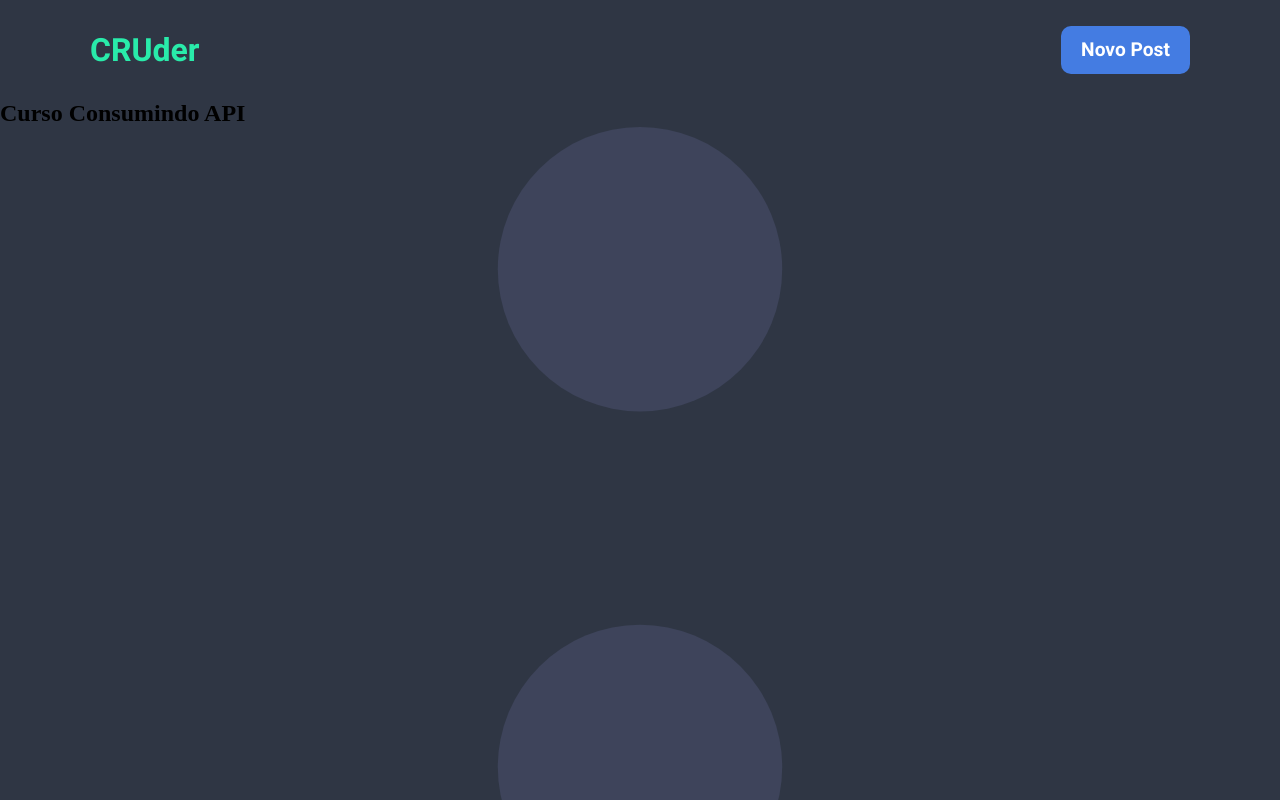
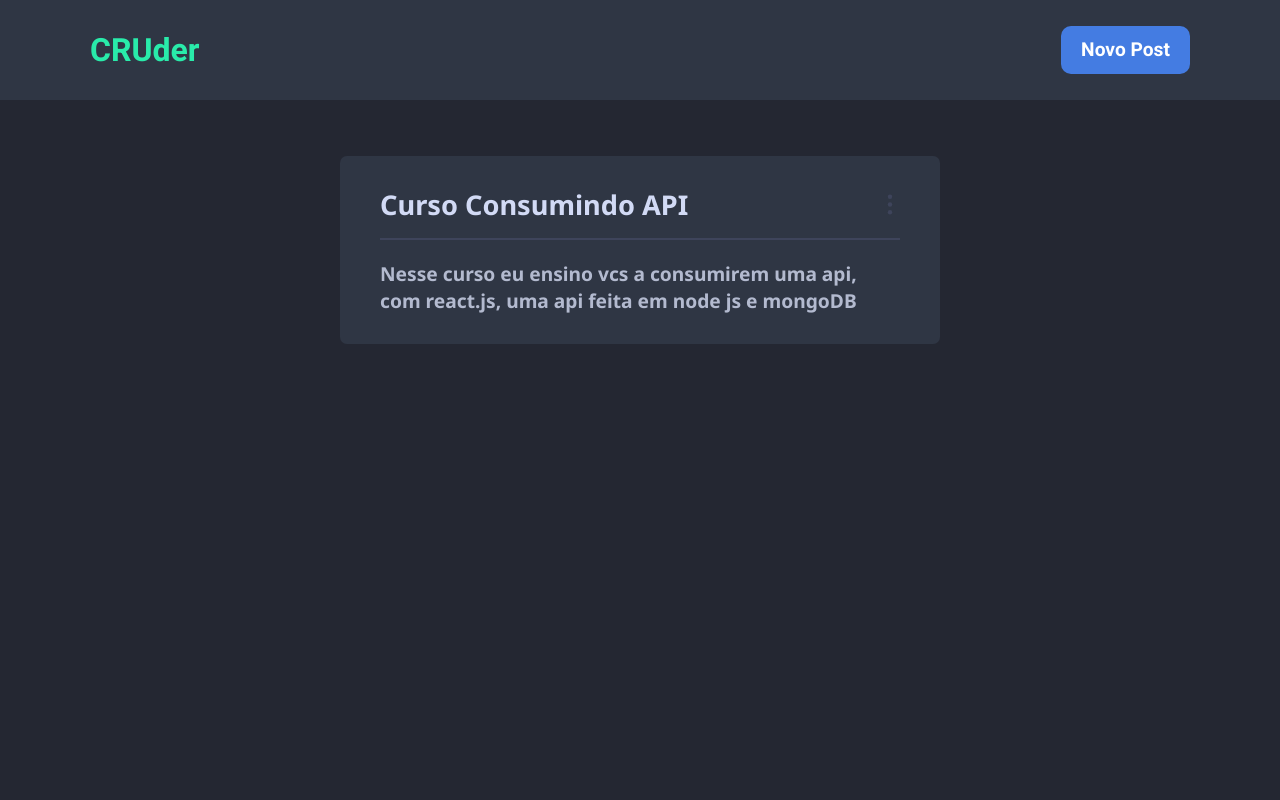
Before and after one commit to klebermkardel/cruder, a React (Create React App) app: page / in a window 1280 px wide. Shown: the top 800 px of the page. Built offline with nearby package versions, Linux system fonts and the light colour scheme.

Commit message:
:lipstick: feat: cria estilização da página Feed

```diff
--- /dev/null
+++ b/src/pages/Feed/feed.css
@@ -0,0 +1,118 @@
+main header {
+    display: flex;
+}
+
+.cards .card h2 {
+    display: flex;
+    flex-wrap: wrap;
+    max-width: 500px;
+}
+
+img {
+    width: 20px;
+    margin-left: 40px;
+
+    cursor: pointer;
+}
+
+.modal {
+    width: 80px;
+    height: 100px;
+    background-color: white;
+}
+
+main .cards{
+    display: flex;
+    justify-content: center;
+    flex-direction: column;
+
+    margin-top: 1rem;
+}
+
+main .cards .card {
+    margin: 0 auto;
+
+    background-color: #2F3644;
+
+    padding: 30px 40px;
+    width: 600px;
+
+    border-radius: 7px;
+    margin-top: 40px;
+
+}
+
+.cards .card header {
+    display: flex;
+    justify-content: space-between;
+
+    margin-bottom: 15px;
+}
+
+.card header h2 {
+    font-family: Noto Sans;
+    font-weight: 700;
+
+    color: #D2DAF5;
+
+    font-size: 1.7rem;
+}
+
+.line {
+    background-color: #3E445B;
+    height: 2px;
+}
+
+p {
+    margin-top: 20px;
+    font-size: 1.2rem;
+
+    max-width: 500px;
+
+    font-family: Noto Sans;
+    font-weight: 500;
+
+    color: #B3BACF;
+}
+
+.btns {
+    display: flex;
+    justify-content: space-between;
+
+    margin-top: 30px;
+}
+
+.btns button {
+    color: rgba(255, 255, 255, 0.938);
+    font-size: 1.3rem;
+    border: 0;
+
+    border-radius: 10px;
+
+    font-family: Heebo;
+    font-weight: 700;
+
+    cursor: pointer;
+
+    padding: 5px 40px;
+}
+
+.btn-edit button{
+    background-color: #80D8FF;
+}
+
+.btn-readmore button{
+    background-color: #3DECB1;
+
+}
+
+.btn-delete button{
+    background-color: rgb(241, 45, 45);
+}
+
+.loading {
+    height: 100vh;
+    display: flex;
+    align-items: center;
+    justify-content: center;
+}
--- a/src/pages/Feed/feed.js
+++ b/src/pages/Feed/feed.js
@@ -1,6 +1,8 @@
 import React from 'react';
 
 import HeaderMain from '../../components/HeaderMain/HeaderMain';
+
+import './feed.css'
 
 import More from '../../images/more.svg';
 
```
